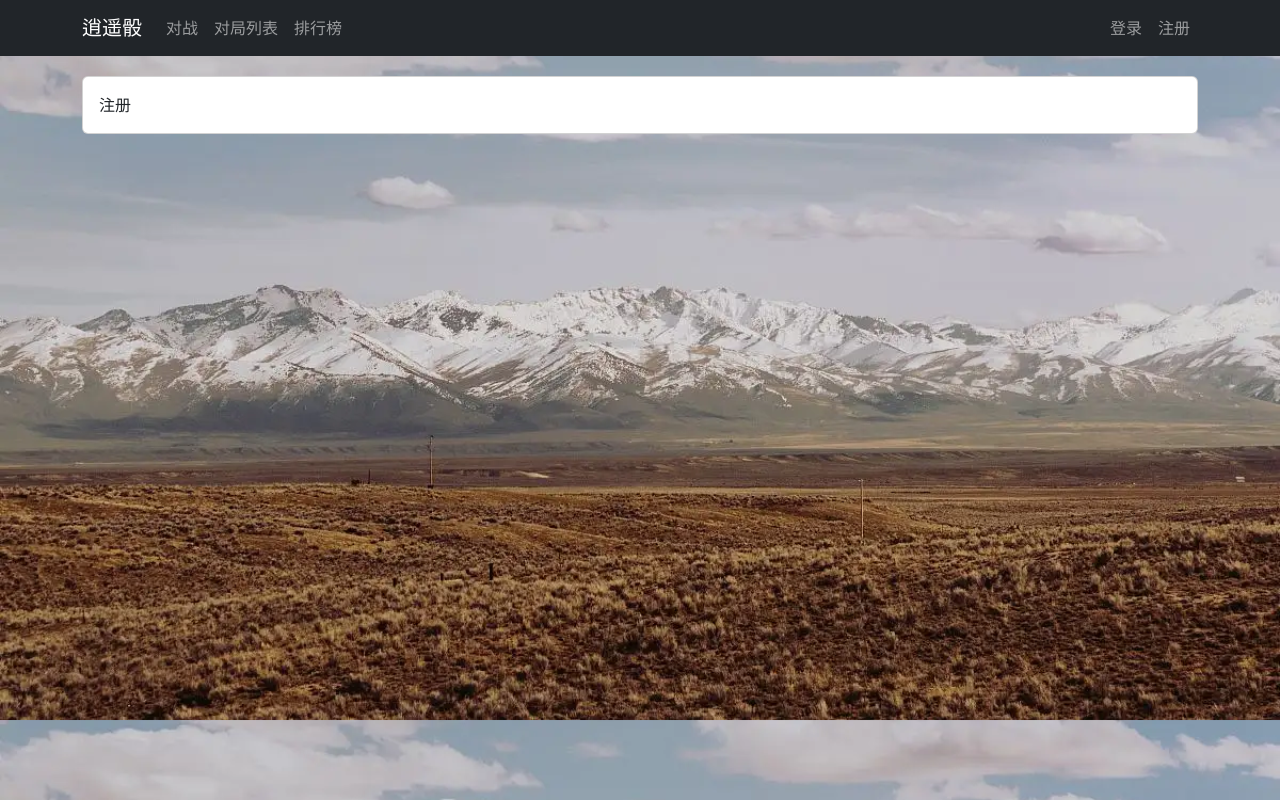
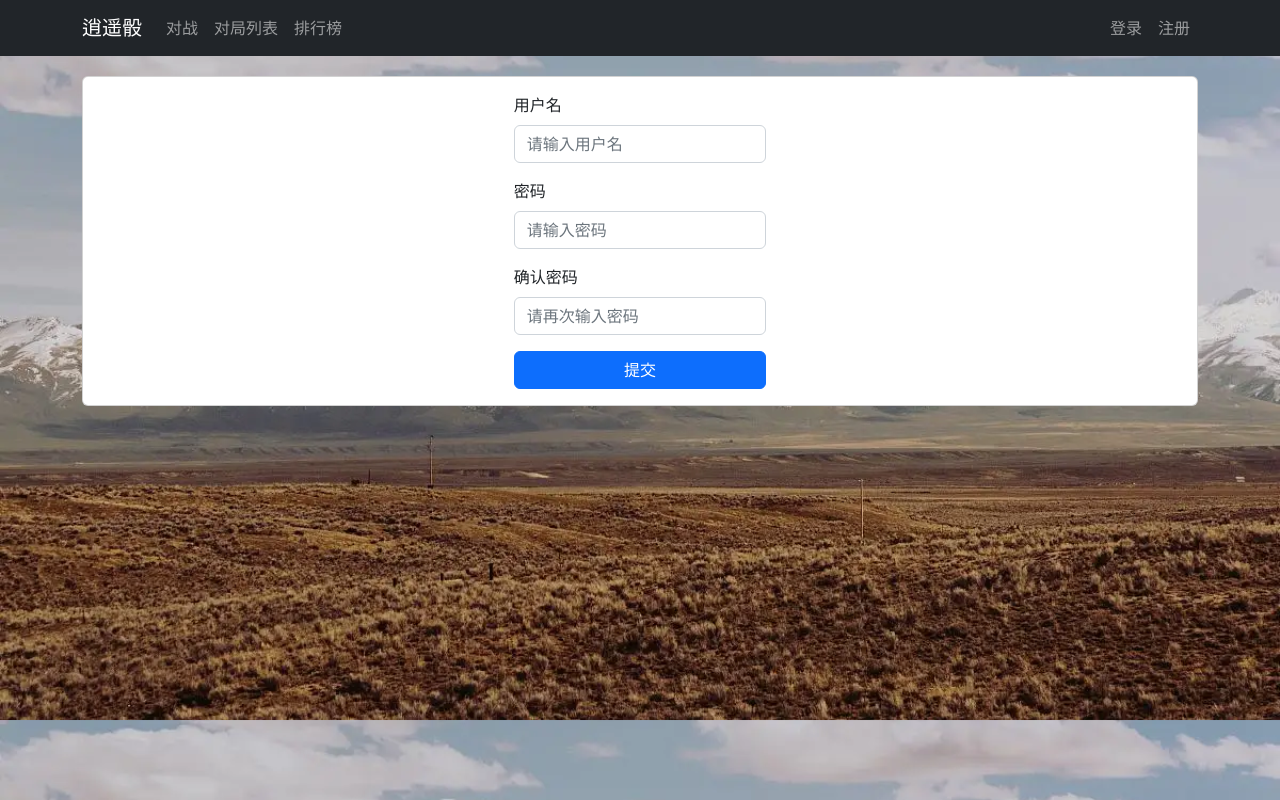
Before and after one commit to VJJJJJJ1/Dice, a Vue app in the folder web/homework_web/: page /user/account/register in a window 1280 px wide. Built offline with nearby package versions, Linux system fonts and the light colour scheme.

Commit message:
完成注册模块，并将token存储到浏览器

```diff
--- a/web/homework_web/src/router/index.js
+++ b/web/homework_web/src/router/index.js
@@ -7,6 +7,8 @@ import RankListView from '../views/ranklist/RankListView'
 import UserAccountLoginView from '../views/user/account/UserAccountLoginView'
 import UserAccountRegisterView from '../views/user/account/UserAccountRegisterView'
 import HomeIndexView from '../views/home/HomeIndexView'
+import store from '../store/index'
+
 
 const routes = [
   {
@@ -14,43 +16,70 @@ const routes = [
     path:"/",
     name:"home",
     // redirect:"/pk/",
-    component: HomeIndexView
+    component: HomeIndexView,
+    meta: {
+       needAuth : true,
+    }
   },
   {
     path:"/pk/",
     name:"pk_index",
-    component:PkIndexView
+    component:PkIndexView,
+    meta: {
+      needAuth : true,
+   }
   },
   {
     path:"/record",
     name:"record_index",
-    component:RecordIndexView
+    component:RecordIndexView,
+    meta: {
+      needAuth : true,
+   }
+  },
+  {
+    path:"/ranklist/",
+    name:"rank_list",
+    component:RankListView,
+    meta: {
+      needAuth : true,
+   }
   },
   {
     path:"/userbot/",
     name:"user_bot_index",
-    component:UserBotIndexView
+    component:UserBotIndexView,
+    meta: {
+      needAuth : true,
+   }
   },
   {
     path: "/user/account/login/",
     name: "user_account_login",
     component: UserAccountLoginView,
+    meta: {
+      // Login模块不需要授权
+      needAuth : false,
+   }
   },
   {
     path: "/user/account/register/",
     name: "user_account_register",
     component: UserAccountRegisterView,
+    meta: {
+      // register模块不需要授权
+      needAuth : false,
+   }
   },
 
   {
+    // 404模块不需要授权
     path:"/404/",
     name:"404",
-    component:NotFoundView
-  },
-  {
-    path:"/ranklist/",
-    name:"rank_list",
-    component:RankListView
+    component:NotFoundView,
+    meta: {
+      needAuth : false,
+   }
   },
   {
     // 当输入不合法字符，重定向到404
@@ -65,4 +94,16 @@ const router = createRouter({
   routes
 })
 
+
+// 在router进入其他页面之前，会执行beforeEach函数，用于授权前端页面，强制用户登录
+router.beforeEach((to, from, next) =>{
+  // 需要授权但未登录，跳转到login页面
+  if(to.meta.needAuth && !store.state.user.is_login){
+    next({name: "user_account_login"});
+  }
+  else{
+    next();
+  }
+})
+
 export default router
--- a/web/homework_web/src/store/user.js
+++ b/web/homework_web/src/store/user.js
@@ -39,6 +39,7 @@ export default {
                 },
                 success(resp) {
                     if (resp.error_message === "success") {
+                        localStorage.setItem("jwt_token", resp.token);
                         context.commit("updateToken", resp.token);
                         data.success(resp);
                     } else {
@@ -74,6 +75,8 @@ export default {
             })
         },
         logout(context) {
+            // 将token存储在浏览器本地的localHost
+            localStorage.removeItem("jwt_token");
             context.commit("logout");
         }
     },
--- a/web/homework_web/src/views/user/account/UserAccountLoginView.vue
+++ b/web/homework_web/src/views/user/account/UserAccountLoginView.vue
@@ -35,6 +35,20 @@ export default {
         let username = ref('');
         let password = ref('');
         let error_message = ref('');
+
+        const jwt_token = localStorage.getItem("jwt_token");
+        if(jwt_token){
+            // 利用commit来调用store->user.js->mutations的函数
+            store.commit("updateToken", jwt_token);
+            store.dispatch("getinfo",{
+                success(){
+                    router.push({name: "home"});
+                },
+                error(){
+
+                },
+            })
+        }
 
         const login = () => {
             error_message.value = "";
--- a/web/homework_web/src/views/user/account/UserAccountRegisterView.vue
+++ b/web/homework_web/src/views/user/account/UserAccountRegisterView.vue
@@ -1,18 +1,80 @@
 <template>
     <ContentField>
-        注册
+        <div class="row justify-content-md-center">
+            <div class="col-3">
+                <form @submit.prevent="register">
+                    <div class="mb-3">
+                        <label for="username" class="form-label">用户名</label>
+                        <input v-model="username" type="text" class="form-control" id="username" placeholder="请输入用户名">
+                    </div>
+                    <div class="mb-3">
+                        <label for="password" class="form-label">密码</label>
+                        <input v-model="password" type="password" class="form-control" id="password" placeholder="请输入密码">
+                    </div>
+                    <div class="mb-3">
+                        <label for="confirmedPassword" class="form-label">确认密码</label>
+                        <input v-model="confirmedPassword" type="password" class="form-control" id="confirmedPassword" placeholder="请再次输入密码">
+                    </div>
+                    <div class="error-message">{{ error_message }}</div>
+                    <button type="submit" class="btn btn-primary">提交</button>
+                </form>
+            </div>
+        </div>
     </ContentField>
 </template>
 
 <script>
 import ContentField from '../../../components/ContentFiled.vue'
+import { ref } from 'vue'
+import router from '../../../router/index'
+import $ from 'jquery'
 
 export default {
     components: {
         ContentField
+    },
+    setup() {
+        let username = ref('');
+        let password = ref('');
+        let confirmedPassword = ref('');
+        let error_message = ref('');
+
+        const register = () => {
+            $.ajax({
+                url: "http://127.0.0.1:3001/user/account/register/",
+                type: "post",
+                data: {
+                    username: username.value,
+                    password: password.value,
+                    confirmedPassword: confirmedPassword.value,
+                },
+                success(resp) {
+                    if (resp.error_message === "success") {
+                        router.push({name: "user_account_login"});
+                    } else {
+                        error_message.value = resp.error_message;
+                    }
+                },
+            });
+        }
+
+        return {
+            username,
+            password,
+            confirmedPassword,
+            error_message,
+            register,
+        }
     }
 }
 </script>
 
 <style scoped>
+button {
+    width: 100%;
+}
+
+div.error-message {
+    color: red;
+}
 </style>
```
Also changed, not shown: 1 other file (tests, documents, lock files or other folders).
